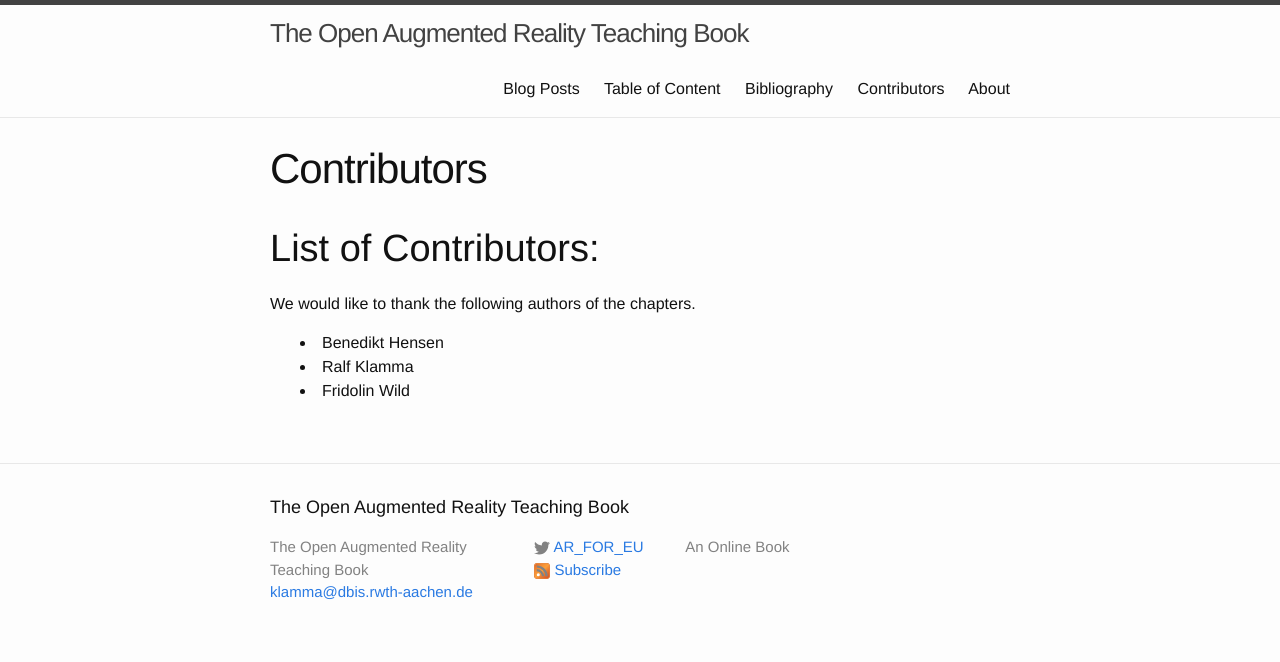
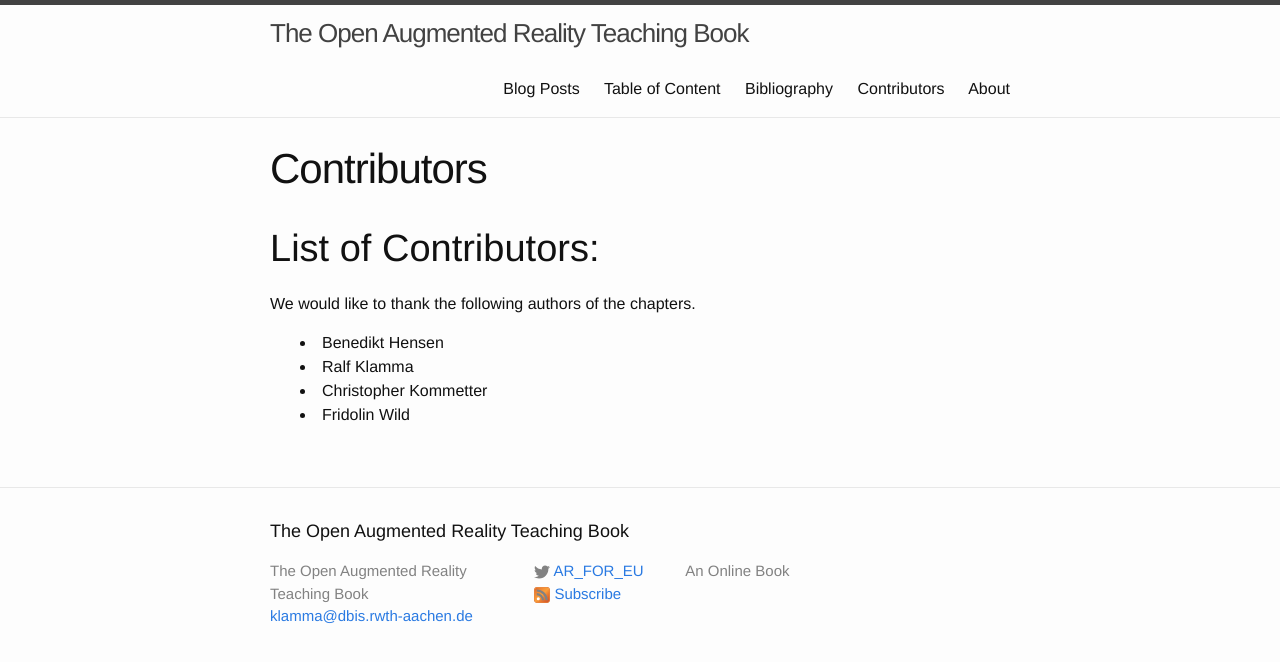
Before and after one commit to klamma/ar-for-eu-book, a Jekyll site: the page built from _pages/contributors.md, in a window 1280 px wide. Shown: the top 662 px of the page. Built offline with Jekyll 4.4.1, drawn with Linux system fonts in a browser that asks for light colours; nearby versions of some CDN libraries.

Commit message:
Update contributors.md

```diff
--- a/_pages/contributors.md
+++ b/_pages/contributors.md
@@ -10,4 +10,5 @@ We would like to thank the following authors of the chapters.
 
 * Benedikt Hensen
 * Ralf Klamma
+* Christopher Kommetter
 * Fridolin Wild
```
